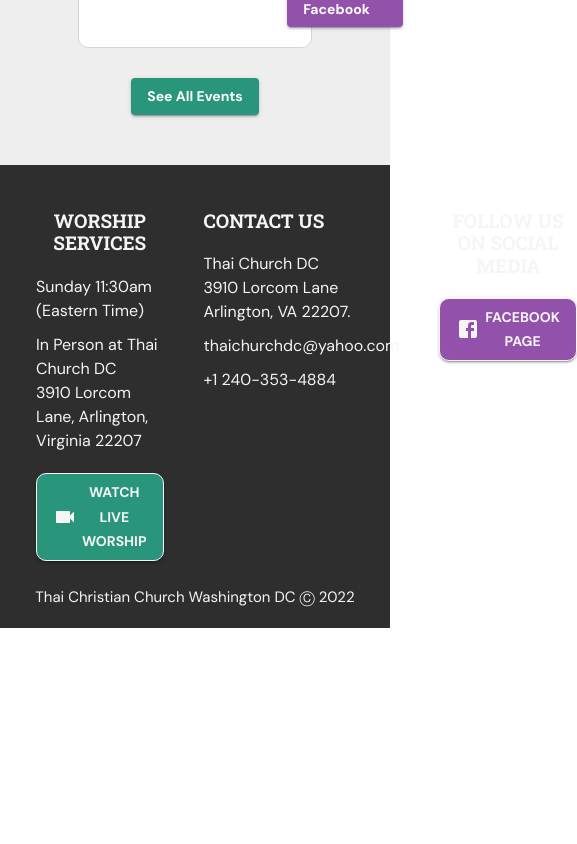
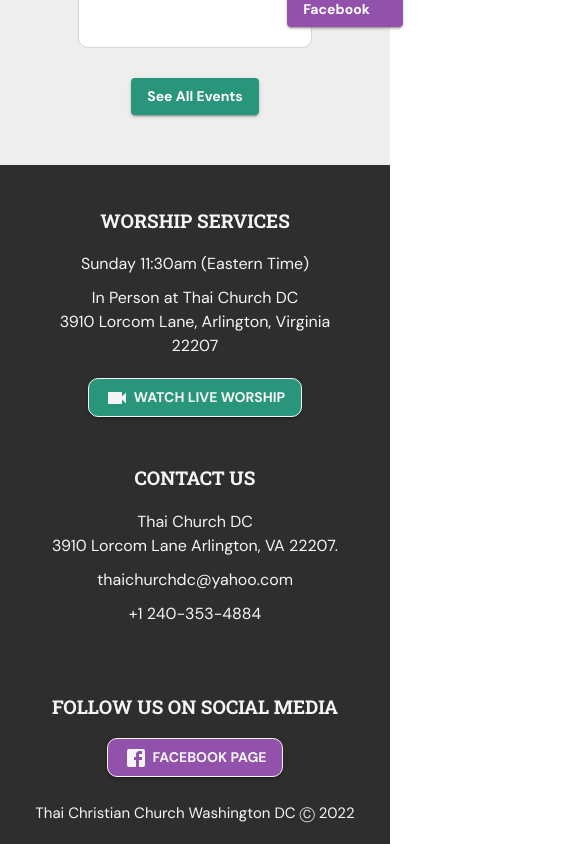
Before and after one commit to BayLadyCoder/thai-church-2022, a React (Create React App) app: page / in a window 390 px wide. Shown: the part 6571-7415 px from the top of the page, 577 px wide, since content can reach past the window. Before the commit the page ends 7199 px from the top, so only its background shows below. Built offline with nearby package versions, Linux system fonts and the light colour scheme.

Commit message:
Make Footer section responsive

```diff
--- a/src/components/Footer.js
+++ b/src/components/Footer.js
@@ -9,13 +9,13 @@ const boxStyles = {
   padding: "25px 0",
   display: "flex",
   flexDirection: "column",
-  alignItems: "flex-start",
-  justifyContent: "flex-start",
+  alignItems: { xs: "center", md: "flex-start" },
+  justifyContent: { xs: "center", md: "flex-start" },
 };
 
 const Footer = (props) => {
   return (
-    <div
+    <Box
       id="footer"
       style={{
         width: "100vw",
@@ -32,7 +32,9 @@ const Footer = (props) => {
         align="center"
         sx={{
           display: "flex",
-          justifyContent: "space-between",
+          justifyContent: { xs: "center", md: "space-between" },
+          alignItems: { xs: "center", md: "flex-start" },
+          flexDirection: { xs: "column", md: "row" },
         }}
       >
         <Box sx={boxStyles}>
@@ -60,7 +62,7 @@ const Footer = (props) => {
           <Typography
             sx={{
               marginBottom: "20px",
-              textAlign: "left",
+              textAlign: { xs: "center", md: "left" },
             }}
           >
             In Person at Thai Church DC <br />
@@ -99,7 +101,7 @@ const Footer = (props) => {
           <Typography
             sx={{
               marginBottom: "10px",
-              textAlign: "left",
+              textAlign: { xs: "center", md: "left" },
             }}
           >
             Thai Church DC <br /> 3910 Lorcom Lane Arlington, VA 22207.
@@ -107,7 +109,7 @@ const Footer = (props) => {
           <Typography
             sx={{
               marginBottom: "10px",
-              textAlign: "left",
+              textAlign: { xs: "center", md: "left" },
             }}
           >
             thaichurchdc@yahoo.com
@@ -121,7 +123,13 @@ const Footer = (props) => {
             +1 240-353-4884
           </Typography>
         </Box>
-        <Box sx={boxStyles}>
+        <Box
+          sx={{
+            ...boxStyles,
+            alignItems: { xs: "center", lg: "flex-start" },
+            justifyContent: { xs: "center", lg: "flex-start" },
+          }}
+        >
           <Typography
             variant="h2"
             sx={{
@@ -159,7 +167,7 @@ const Footer = (props) => {
       >
         Thai Christian Church Washington DC Ⓒ 2022
       </Typography>
-    </div>
+    </Box>
   );
 };
 
```
